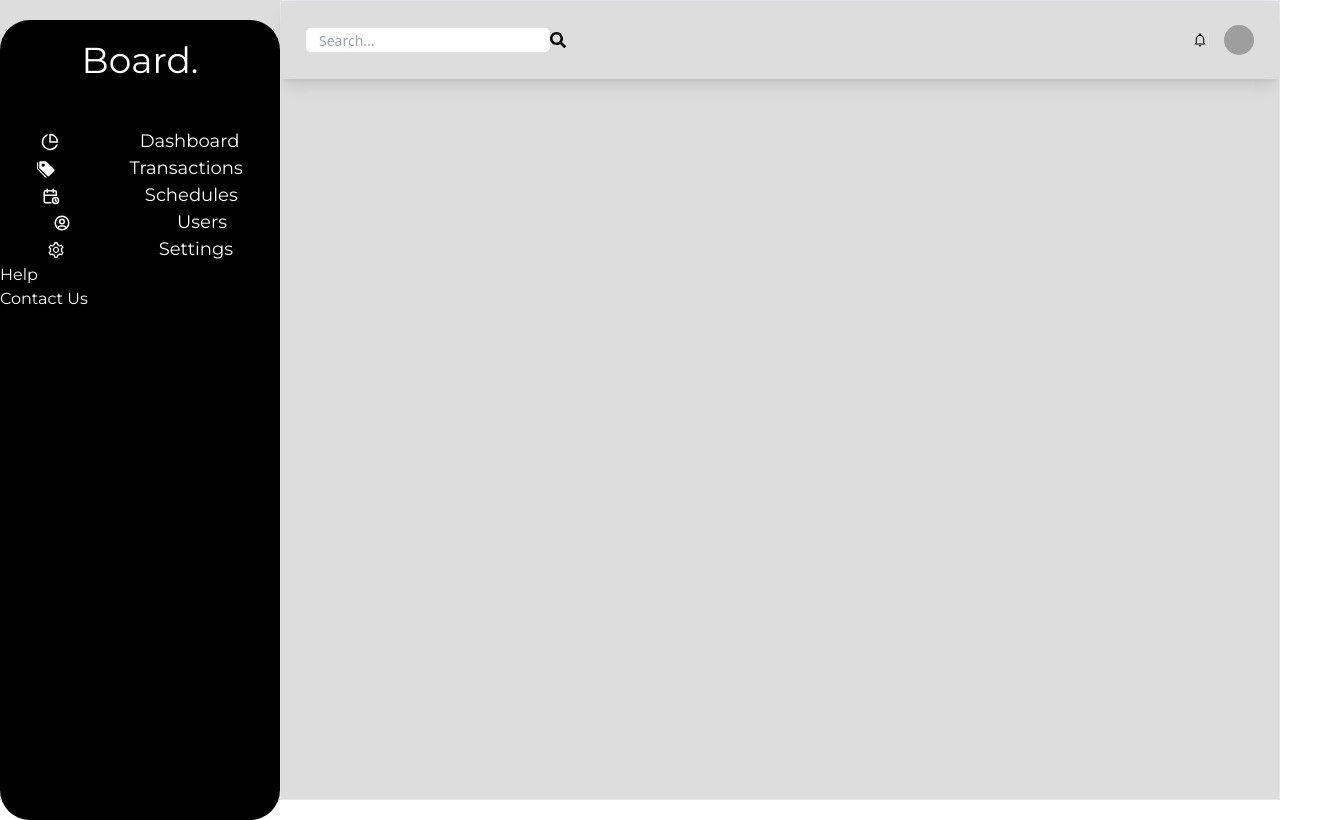
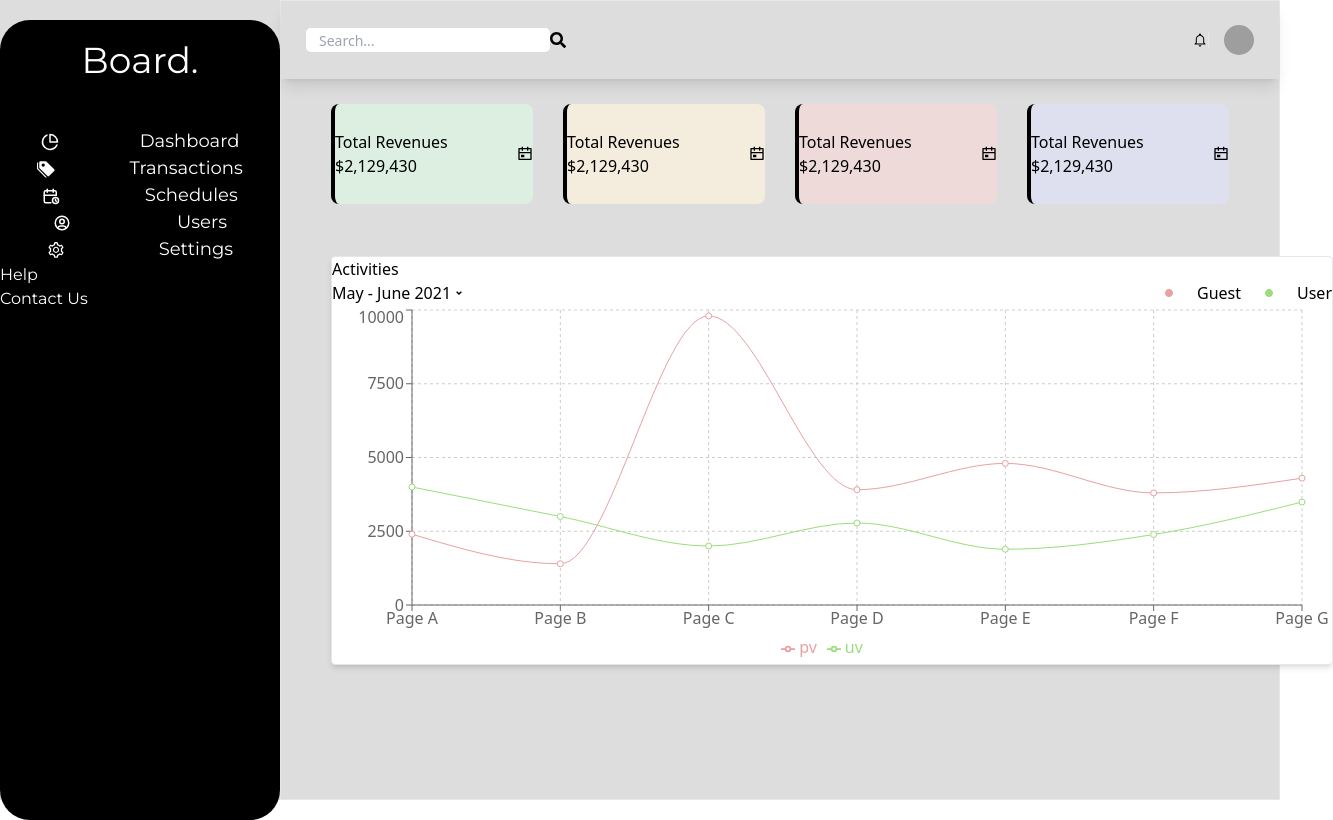
Before and after one commit to kunaalllll/reactjs-assignment-listedfans, a React (Create React App) app: page / in a window 1280 px wide. Shown: the whole page, 1333 px wide, since content can reach past the window. Built offline with nearby package versions, Linux system fonts and the light colour scheme; grey boxes are pictures that could not be loaded.

Commit message:
added chart

```diff
--- a/package.json
+++ b/package.json
@@ -12,6 +12,7 @@
     "react-icons": "^4.8.0",
     "react-router-dom": "^6.11.1",
     "react-scripts": "5.0.1",
+    "recharts": "^2.6.2",
     "web-vitals": "^2.1.4"
   },
   "scripts": {
--- /dev/null
+++ b/src/components/Main.js
@@ -0,0 +1,156 @@
+import React from "react";
+import { RiCalendarEventLine, RiArrowDropDownLine } from "react-icons/ri";
+import { GoPrimitiveDot } from "react-icons/go";
+import {
+  LineChart,
+  Line,
+  XAxis,
+  YAxis,
+  CartesianGrid,
+  Tooltip,
+  Legend,
+} from "recharts";
+
+const data = [
+  {
+    name: "Page A",
+    uv: 4000,
+    pv: 2400,
+    amt: 2400,
+  },
+  {
+    name: "Page B",
+    uv: 3000,
+    pv: 1398,
+    amt: 2210,
+  },
+  {
+    name: "Page C",
+    uv: 2000,
+    pv: 9800,
+    amt: 2290,
+  },
+  {
+    name: "Page D",
+    uv: 2780,
+    pv: 3908,
+    amt: 2000,
+  },
+  {
+    name: "Page E",
+    uv: 1890,
+    pv: 4800,
+    amt: 2181,
+  },
+  {
+    name: "Page F",
+    uv: 2390,
+    pv: 3800,
+    amt: 2500,
+  },
+  {
+    name: "Page G",
+    uv: 3490,
+    pv: 4300,
+    amt: 2100,
+  },
+];
+
+const Main = () => {
+  return (
+    <div className="grid grid-cols-4 pl-[50px] pr-[50px] gap-[30px] mt-[25px] pb-[15px]">
+      <div className="h-[100px] rounded-[8px] bg-[#DDEFE0] border-l-[4px] border-[#000000] cursor-pointer hover:shadow-lg transform hover:scale-[103%] transition duration-300 ease flex items-center justify-between">
+        <div>
+          <p>Total Revenues</p>
+          <h1>$2,129,430</h1>
+        </div>
+        <div>
+          <RiCalendarEventLine />
+        </div>
+      </div>
+
+      <div className="h-[100px] rounded-[8px] bg-[#F4ECDD] border-l-[4px] border-[#000000] cursor-pointer hover:shadow-lg transform hover:scale-[103%] transition duration-300 ease flex items-center justify-between">
+        <div>
+          <p>Total Revenues</p>
+          <h1>$2,129,430</h1>
+        </div>
+        <div>
+          <RiCalendarEventLine />
+        </div>
+      </div>
+
+      <div className="h-[100px] rounded-[8px] bg-[#EFDADA] border-l-[4px] border-[#000000] cursor-pointer hover:shadow-lg transform hover:scale-[103%] transition duration-300 ease flex items-center justify-between">
+        <div>
+          <p>Total Revenues</p>
+          <h1>$2,129,430</h1>
+        </div>
+        <div>
+          <RiCalendarEventLine />
+        </div>
+      </div>
+
+      <div className="h-[100px] rounded-[8px] bg-[#DEE0EF] border-l-[4px] border-[#000000] cursor-pointer hover:shadow-lg transform hover:scale-[103%] transition duration-300 ease flex items-center justify-between">
+        <div>
+          <p>Total Revenues</p>
+          <h1>$2,129,430</h1>
+        </div>
+        <div>
+          <RiCalendarEventLine />
+        </div>
+      </div>
+
+      <div className="flex mt-[22px] w-full gap-[30px]">
+        <div className="basis-[70%] border bg-white shadow-md cursor-pointer rounded-[4px]">
+          <div>
+            <h2>Activities</h2>
+            <div className="flex items-center justify-between">
+              <div className="flex items-center">
+                <p>May - June 2021</p>
+                <RiArrowDropDownLine />
+              </div>
+              <div className="flex items-center gap-[20px]">
+                <div className="flex items-center gap-[20px]">
+                  <GoPrimitiveDot className="text-[#E9A0A0]" />
+                  <p>Guest</p>
+                </div>
+                <div className="flex items-center gap-[20px]">
+                  <GoPrimitiveDot className="text-[#9BDD7C]" />
+                  <p>User</p>
+                </div>
+              </div>
+            </div>
+          </div>
+          <div>
+            <LineChart
+              width={1000}
+              height={359}
+              data={data}
+              margin={{
+                top: 5,
+                right: 30,
+                left: 20,
+                bottom: 5,
+              }}
+            >
+              <CartesianGrid strokeDasharray="3 3" />
+              <XAxis dataKey="name" />
+              <YAxis />
+              <Tooltip />
+              <Legend />
+              <Line
+                type="monotone"
+                dataKey="pv"
+                stroke="#E9A0A0"
+                activeDot={{ r: 8 }}
+              />
+              <Line type="monotone" dataKey="uv" stroke="#9BDD7C" />
+            </LineChart>
+          </div>
+        </div>
+        <div className="basis-[30%]"></div>
+      </div>
+    </div>
+  );
+};
+
+export default Main;
--- a/src/index.js
+++ b/src/index.js
@@ -1,11 +1,12 @@
 import React from 'react';
 import ReactDOM from 'react-dom/client';
 import './index.css';
-import App from './App';
+import Router from "./routes/Router";
 
-const root = ReactDOM.createRoot(document.getElementById('root'));
+const root = ReactDOM.createRoot(document.getElementById("root"));
 root.render(
   <React.StrictMode>
-    <App />
+    {/* <App /> */}
+    <Router />
   </React.StrictMode>
 );
--- /dev/null
+++ b/src/routes/Router.js
@@ -0,0 +1,19 @@
+import React from "react";
+import { BrowserRouter, Routes, Route } from "react-router-dom";
+import Dashboard from "../components/Dashboard";
+import Main from "../components/Main";
+
+const Router = () => {
+  return (
+    <div>
+      <BrowserRouter>
+        <Routes>
+          <Route path="/" element={<Dashboard />}>
+            <Route index element={<Main />} />
+          </Route>
+        </Routes>
+      </BrowserRouter>
+    </div>
+  );
+};
+export default Router;
```
Also changed, not shown: 1 other file (tests, documents, lock files or other folders).
